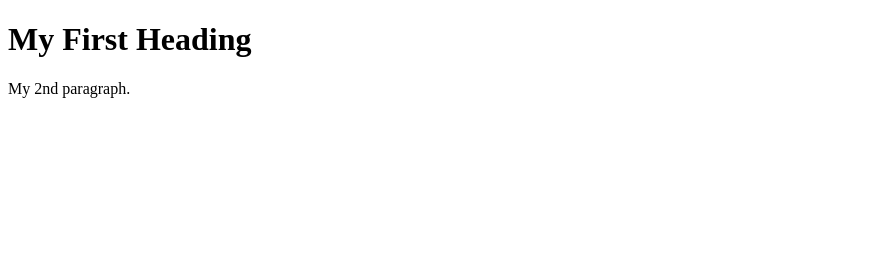
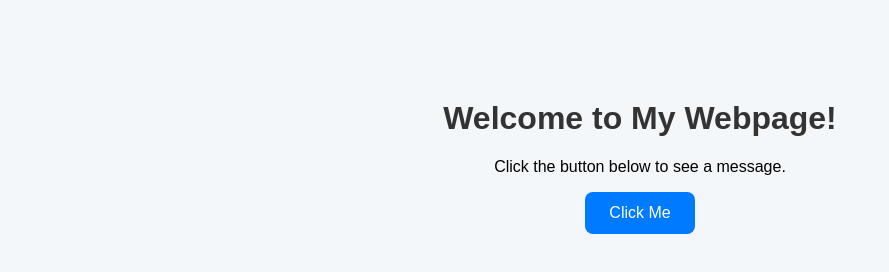
Before and after one commit to pkc0914/pramit_test, a plain HTML site: page index.html in a window 1280 px wide. Shown: the whole page, without its empty margins (0-889 px from the left). Drawn offline with Linux system fonts and the light colour scheme.

Commit message:
Update index.html

```diff
--- a/index.html
+++ b/index.html
@@ -1,10 +1,47 @@
 <!DOCTYPE html>
-<html>
+<html lang="en">
+<head>
+  <meta charset="UTF-8">
+  <meta name="viewport" content="width=device-width, initial-scale=1.0">
+  <title>Welcome Page</title>
+  <style>
+    body {
+      font-family: Arial, sans-serif;
+      background-color: #f4f7fa;
+      text-align: center;
+      margin-top: 100px;
+    }
+    h1 {
+      color: #333;
+    }
+    button {
+      background-color: #007BFF;
+      color: white;
+      border: none;
+      padding: 12px 24px;
+      font-size: 16px;
+      border-radius: 8px;
+      cursor: pointer;
+      transition: background-color 0.3s;
+    }
+    button:hover {
+      background-color: #0056b3;
+    }
+  </style>
+</head>
 <body>
 
-<h1>My First Heading</h1>
+  <h1>Welcome to My Webpage!</h1>
+  <p>Click the button below to see a message.</p>
+  <button onclick="displayMessage()">Click Me</button>
 
-<p>My 2nd paragraph.</p>
+  <p id="message" style="margin-top:20px; font-weight:bold; color:green;"></p>
+
+  <script>
+    function displayMessage() {
+      document.getElementById("message").textContent = "Thanks for visiting! Have a great day!";
+    }
+  </script>
 
 </body>
 </html>
```
